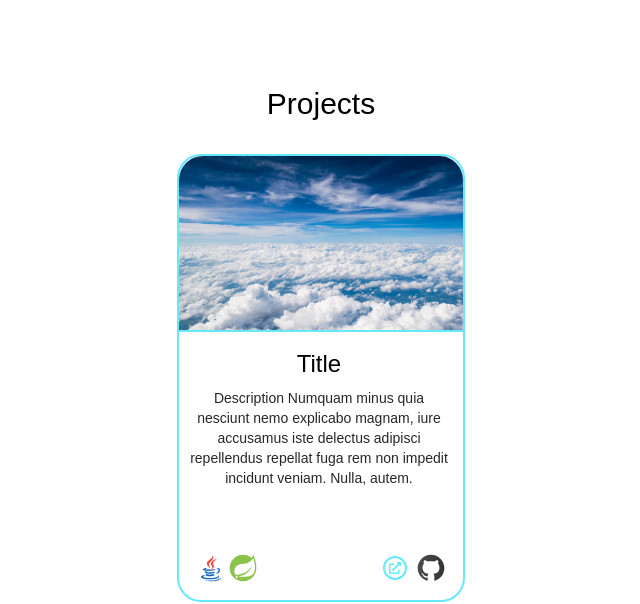
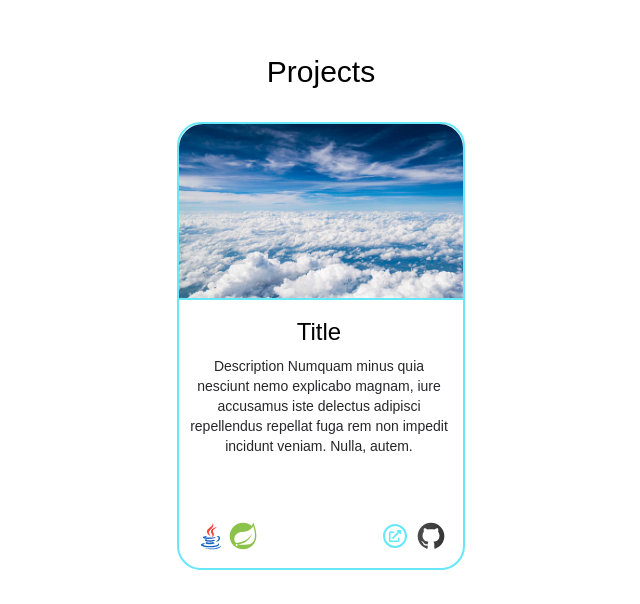
Before and after one commit to viniciusleonel/vinicius-leonel, a Next.js app: page / in a window 1280 px wide. Shown: the part 888-1492 px from the top of the page, without its empty margins (319-959 px from the left). Built offline with nearby package versions, Linux system fonts and the light colour scheme; a web font is replaced by a local one.

Commit message:
ajustando margin secao projects

```diff
--- a/src/app/components/Projects/projectList.tsx
+++ b/src/app/components/Projects/projectList.tsx
@@ -3,7 +3,7 @@
 
 export function ProjectList () {
     return (
-        <div className="mt-8 h-svh  flex flex-col justify-center items-center">
+        <div className=" h-svh  flex flex-col justify-center items-center">
                 <h2 className="pb-8 text-3xl">Projects</h2>
                 <div className="flex overflow-hidden w-2/3 gap-6 justify-center">
                     <ProjectCard
```
